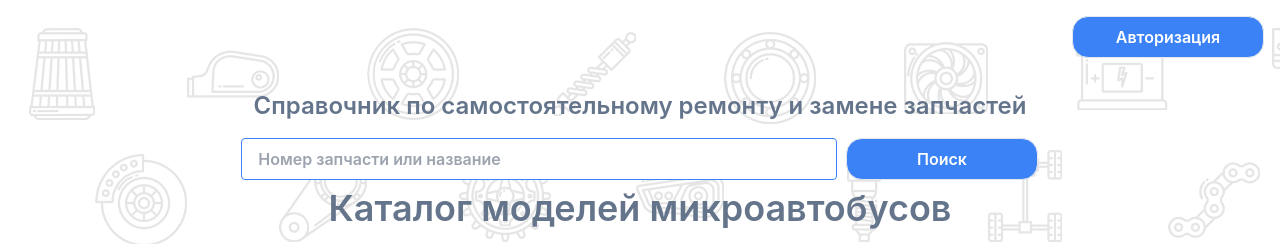
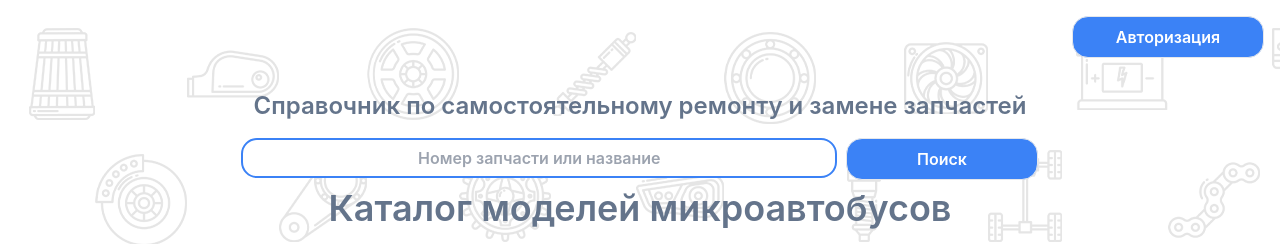
Before and after one commit to ArtofWASD/handbook-react-app, a React (Create React App) app: page / in a window 1280 px wide. Shown: the top 244 px of the page. Built offline with nearby package versions, Linux system fonts and the light colour scheme; no server answers; the database is empty.

Commit message:
замена инпута в шапке

```diff
--- a/src/components/header/header.tsx
+++ b/src/components/header/header.tsx
@@ -2,8 +2,11 @@ import Button from "../../ui/button/button";
 import Breadcrumb from "../breadcrumbs/breadcrumbs";
 import { Link, useLocation } from "react-router-dom";
 import { useAppSelector } from "utils/hooks";
+import Input from "ui/input/input";
+import { useState } from "react";
 
 const Header = () => {
+  const [searchValue, setSearchValue] = useState("");
   const location = useLocation();
   const isUserLogin = useAppSelector((state) => state.user.isLogin);
 
@@ -11,17 +14,13 @@ const Header = () => {
     <header className="header grid grid-cols-auto ">
       <div className="header__button grid justify-self-end  py-4 px-4">
         {isUserLogin ? (
-          <>
           <Link to="account">
             <Button title="Личный кабинет" className="w-48" />
           </Link>
-          </>
         ) : (
-          <>
           <Link to="login">
             <Button title="Авторизация" className="w-48" />
           </Link>
-          </>
         )}
       </div>
       <div className="header__title grid justify-self-center py-4">
@@ -30,10 +29,12 @@ const Header = () => {
         </p>
       </div>
       <div className="header__search grid container lg:grid-cols-6 sm:grid-cols-1  justify-self-center px-10 gap-2">
-        <input
+        <Input
           type="text"
-          className="lg:col-start-2 lg:col-span-3 border border-blue-500 rounded px-4 py-2 font-semibold"
+          className="lg:col-start-2 lg:col-span-3 border border-blue-500 px-4 py-2 font-semibold"
           placeholder="Номер запчасти или название"
+          value={searchValue}
+          onChangeHandler={(e) => setSearchValue(e.target.value)}
         />
         <Button title="Поиск" className="w-48"></Button>
       </div>
--- a/src/ui/input/input.tsx
+++ b/src/ui/input/input.tsx
@@ -3,7 +3,7 @@ type TInput = {
   type: string;
   value: string;
   placeholder: string;
-  onChangeHandler: (e:any) => void;
+  onChangeHandler?: (e:any) => void;
   className: string;
 };
 const Input: FC<TInput> = ({
```
Lines whose indentation alone changed are shown as unchanged.
